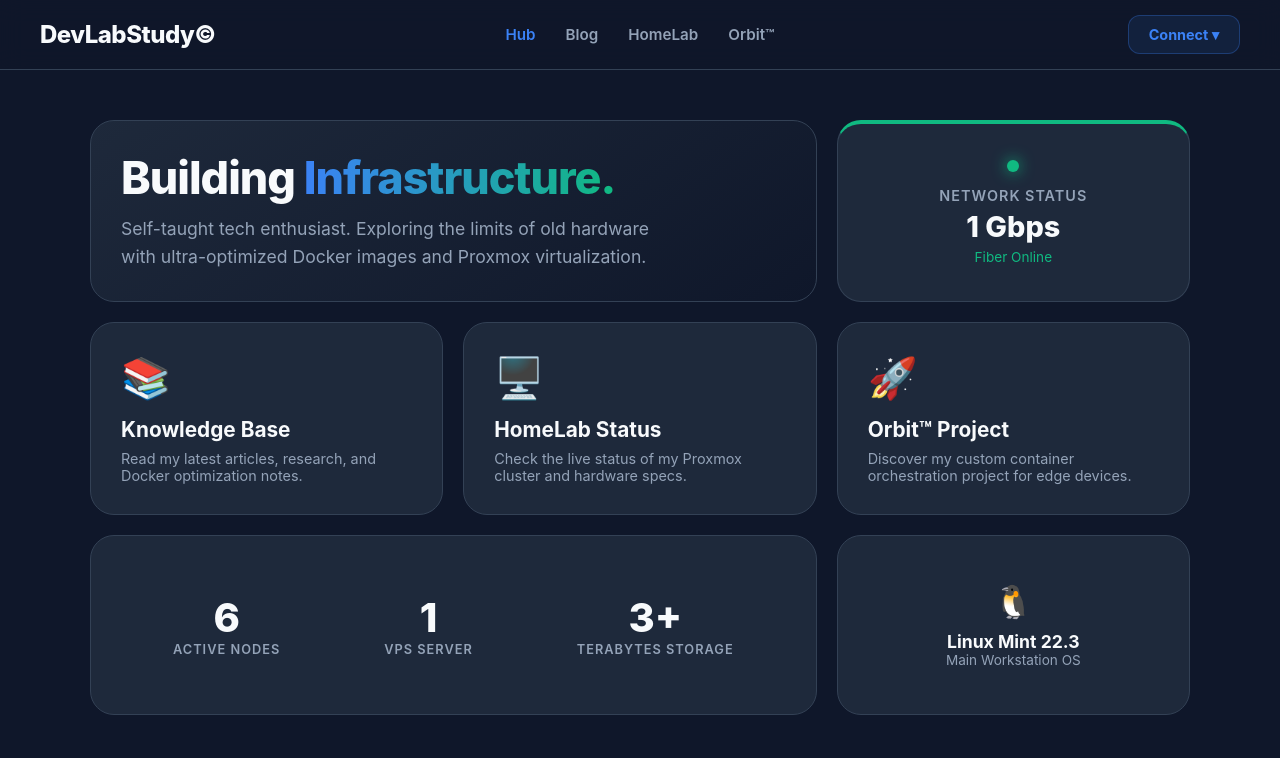
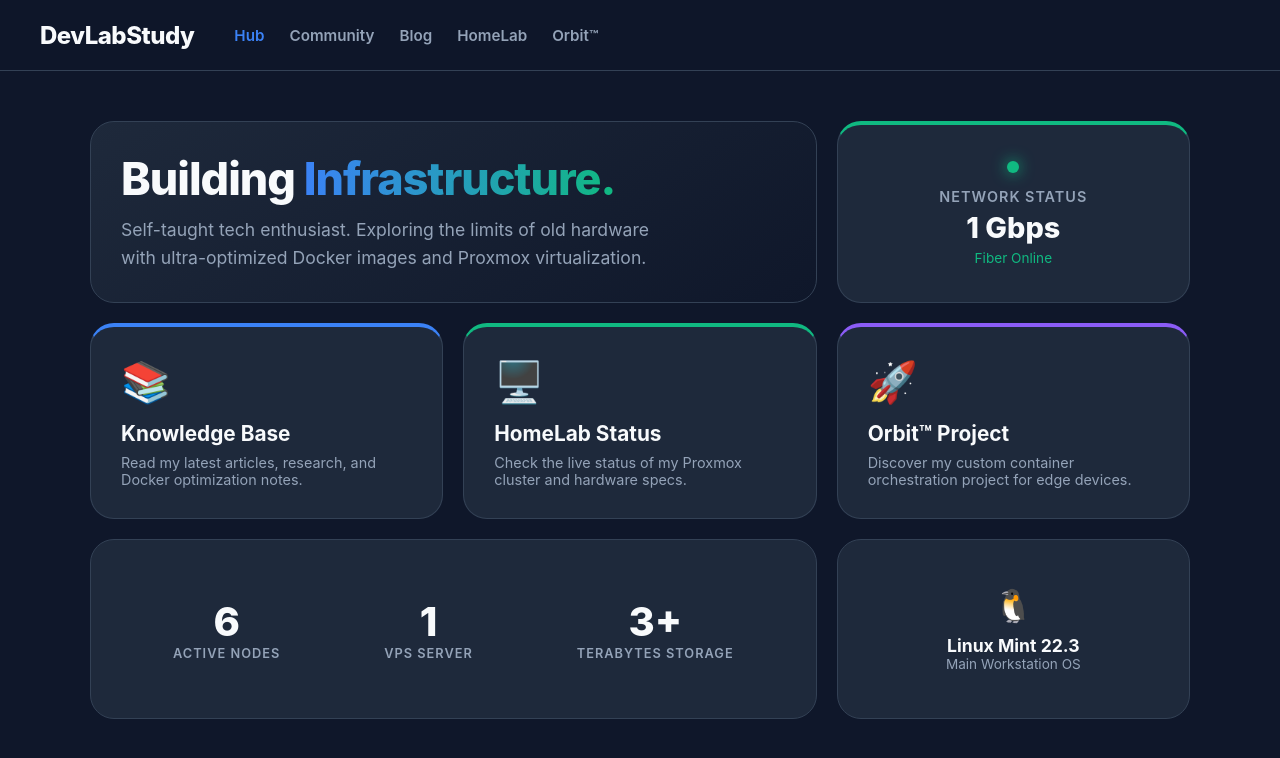
Before and after one commit to TobiMessi/TobiMessi.github.io, a Jekyll site: the page index.html, which Jekyll copies as it is, in a window 1280 px wide. Shown: the top 758 px of the page. Built offline with Jekyll 4.4.1, drawn with Linux system fonts in a browser that asks for light colours.

Commit message:
Update index.html

```diff
--- a/index.html
+++ b/index.html
@@ -3,197 +3,126 @@
 <head>
     <meta charset="UTF-8">
     <meta name="viewport" content="width=device-width, initial-scale=1.0">
-    <title>DevLabStudy© | Hub</title>
+    <title>DevLabStudy | Hub</title>
     <link rel="icon" type="image/png" href="/qr-code.png">
     <style>
         :root {
-            --bg-body: #0f172a; --bg-nav: rgba(15, 23, 42, 0.8); --bg-card: #1e293b;
+            --bg-body: #0f172a; --bg-nav: rgba(15, 23, 42, 0.85); --bg-card: #1e293b;
             --text-main: #f8fafc; --text-muted: #94a3b8; --border-color: #334155;
             --accent-blue: #3b82f6; --accent-purple: #8b5cf6; --accent-green: #10b981;
-            --radius-lg: 24px; --radius-md: 16px;
+            --radius-lg: 24px;
         }
 
-        body {
-            font-family: 'Inter', -apple-system, sans-serif; background: var(--bg-body); color: var(--text-main);
-            margin: 0; padding: 0; min-height: 100vh; -webkit-font-smoothing: antialiased;
-        }
+        body { font-family: 'Inter', -apple-system, sans-serif; background: var(--bg-body); color: var(--text-main); margin: 0; min-height: 100vh; -webkit-font-smoothing: antialiased; }
 
-        /* --- NAVBAR (Zgodnie z Twoimi wytycznymi) --- */
-        .navbar {
-            background: var(--bg-nav); backdrop-filter: blur(12px); border-bottom: 1px solid var(--border-color);
-            padding: 15px 40px; display: flex; justify-content: space-between; align-items: center;
-            position: sticky; top: 0; z-index: 100;
-        }
-        .nav-brand { font-size: 1.5rem; font-weight: 800; text-decoration: none; color: var(--text-main); letter-spacing: -0.5px; width: 200px; }
+        /* --- UNIWERSALNY NAVBAR --- */
+        .navbar { background: var(--bg-nav); backdrop-filter: blur(12px); border-bottom: 1px solid var(--border-color); padding: 15px 40px; display: flex; align-items: center; position: sticky; top: 0; z-index: 100; }
+        .nav-brand { font-size: 1.5rem; font-weight: 800; text-decoration: none; color: var(--text-main); letter-spacing: -0.5px; margin-right: 40px; }
 
-        /* Środek - linki główne */
-        .nav-center { display: flex; gap: 30px; justify-content: center; flex-grow: 1; }
+        .nav-center { display: flex; gap: 25px; align-items: center; }
         .nav-center a { text-decoration: none; color: var(--text-muted); font-weight: 600; font-size: 0.95rem; transition: color 0.3s; }
         .nav-center a:hover, .nav-center a.active { color: var(--accent-blue); }
 
-        /* Prawa strona - Rozsuwane menu Social Media */
-        .nav-right { width: 200px; display: flex; justify-content: flex-end; }
-        .dropdown { position: relative; display: inline-block; }
-        .dropbtn {
-            background: rgba(59, 130, 246, 0.1); color: var(--accent-blue); border: 1px solid rgba(59, 130, 246, 0.3);
-            padding: 10px 20px; border-radius: 12px; cursor: default; font-weight: 700; font-size: 0.9rem; transition: 0.3s;
-        }
-        .dropdown:hover .dropbtn { background: var(--accent-blue); color: #fff; }
+        /* Dropdown Community (Rozsuwane menu) */
+        .dropdown { position: relative; display: inline-block; padding: 10px 0; }
+        .dropbtn { color: var(--text-muted); font-weight: 600; font-size: 0.95rem; transition: 0.3s; cursor: pointer; }
+        .dropdown:hover .dropbtn { color: var(--accent-blue); }
 
-        /* Zawartość menu rozsuwanego */
-        .dropdown-content {
-            display: none; position: absolute; right: 0; top: 110%; background-color: var(--bg-card);
-            min-width: 180px; box-shadow: 0 10px 30px rgba(0,0,0,0.5); border-radius: 16px; border: 1px solid var(--border-color);
-            overflow: hidden; z-index: 1; opacity: 0; transform: translateY(-10px); transition: all 0.3s ease;
-        }
+        .dropdown-content { display: none; position: absolute; left: 0; top: 100%; background-color: var(--bg-card); min-width: 180px; box-shadow: 0 10px 30px rgba(0,0,0,0.5); border-radius: 12px; border: 1px solid var(--border-color); overflow: hidden; z-index: 1; opacity: 0; transform: translateY(-10px); transition: all 0.3s ease; }
         .dropdown:hover .dropdown-content { display: block; opacity: 1; transform: translateY(0); }
-        .dropdown-content a {
-            color: var(--text-main); padding: 12px 20px; text-decoration: none; display: flex; align-items: center; justify-content: space-between;
-            font-size: 0.9rem; font-weight: 600; border-bottom: 1px solid var(--border-color); transition: background 0.2s;
-        }
+        .dropdown-content a { color: var(--text-main) !important; padding: 12px 20px; text-decoration: none; display: flex; justify-content: space-between; font-size: 0.9rem; font-weight: 600; border-bottom: 1px solid var(--border-color); transition: background 0.2s; }
         .dropdown-content a:last-child { border-bottom: none; }
+        .dropdown-content a:hover { background: rgba(255,255,255,0.05); padding-left: 25px; }
 
-        /* Kolory social mediów przy najechaniu */
-        .dropdown-content a:hover { background: rgba(255,255,255,0.05); padding-left: 25px; }
-        .gh:hover { color: #8b949e !important; } .yt:hover { color: #ff0000 !important; }
-        .x:hover { color: #a8a8a8 !important; } .tt:hover { color: #ff0050 !important; }
-        .rd:hover { color: #ff4500 !important; }
+        /* BENTO GRID (Strona główna) */
+        .container { max-width: 1100px; margin: 50px auto; padding: 0 20px; }
+        .bento-grid { display: grid; grid-template-columns: repeat(3, 1fr); gap: 20px; grid-auto-rows: minmax(180px, auto); }
+        .bento-card { background: var(--bg-card); border: 1px solid var(--border-color); border-radius: var(--radius-lg); padding: 30px; display: flex; flex-direction: column; justify-content: center; position: relative; transition: transform 0.3s ease, border-color 0.3s ease; }
+        .bento-card:hover { transform: translateY(-5px); border-color: #475569; }
+        .span-2 { grid-column: span 2; }
 
-        /* --- BENTO GRID (Nowy wygląd strony głównej) --- */
-        .container { max-width: 1100px; margin: 50px auto; padding: 0 20px; }
-
-        .bento-grid {
-            display: grid; grid-template-columns: repeat(3, 1fr); gap: 20px; grid-auto-rows: minmax(180px, auto);
-        }
-
-        .bento-card {
-            background: var(--bg-card); border: 1px solid var(--border-color); border-radius: var(--radius-lg);
-            padding: 30px; display: flex; flex-direction: column; justify-content: center; position: relative; overflow: hidden;
-            transition: transform 0.3s ease, border-color 0.3s ease;
-        }
-        .bento-card:hover { transform: translateY(-5px); border-color: #475569; }
-
-        /* Duży kafelek powitalny */
-        .span-2 { grid-column: span 2; }
         .welcome-title { font-size: 2.8rem; font-weight: 800; margin: 0 0 10px 0; letter-spacing: -1px; }
         .welcome-title span { background: linear-gradient(to right, #3b82f6, #10b981); -webkit-background-clip: text; -webkit-text-fill-color: transparent; }
         .welcome-desc { color: var(--text-muted); font-size: 1.1rem; max-width: 80%; line-height: 1.6; margin: 0; }
 
-        /* Kafelki nawigacyjne (Blog, HomeLab, Orbit) */
         .nav-card { text-decoration: none; color: var(--text-main); justify-content: flex-start; }
-        .nav-card:hover { box-shadow: 0 10px 30px rgba(0,0,0,0.3); }
         .card-icon { font-size: 2.5rem; margin-bottom: 15px; }
         .card-title { font-size: 1.3rem; font-weight: 700; margin-bottom: 8px; }
         .card-desc { font-size: 0.9rem; color: var(--text-muted); margin: 0; }
 
-        /* Kolory akcentów dla kafelków */
-        .border-blue:hover { border-color: var(--accent-blue); }
-        .border-green:hover { border-color: var(--accent-green); }
-        .border-purple:hover { border-color: var(--accent-purple); }
-
-        /* Kafelek ze statystykami */
         .stats-box { display: flex; justify-content: space-around; text-align: center; width: 100%; }
         .stat { display: flex; flex-direction: column; }
         .stat-num { font-size: 2.5rem; font-weight: 800; color: var(--text-main); }
         .stat-label { font-size: 0.8rem; color: var(--text-muted); text-transform: uppercase; letter-spacing: 1px; font-weight: 600; }
 
-        /* Responsywność */
-        @media (max-width: 900px) {
-            .bento-grid { grid-template-columns: repeat(2, 1fr); }
-            .nav-center { display: none; } /* Na małych ekranach ukrywamy środek, żeby się nie zepsuło */
-        }
-        @media (max-width: 600px) {
-            .bento-grid { grid-template-columns: 1fr; }
-            .span-2 { grid-column: span 1; }
-            .navbar { padding: 15px; }
-            .nav-brand { font-size: 1.2rem; }
-        }
+        @media (max-width: 900px) { .bento-grid { grid-template-columns: repeat(2, 1fr); } .navbar { flex-direction: column; padding: 15px; gap: 15px; } .nav-brand { margin-right: 0; } .nav-center { flex-wrap: wrap; justify-content: center; } }
+        @media (max-width: 600px) { .bento-grid { grid-template-columns: 1fr; } .span-2 { grid-column: span 1; } }
     </style>
 </head>
 <body>
 
     <nav class="navbar">
-        <a href="/" class="nav-brand">DevLabStudy©</a>
-
+        <a href="/" class="nav-brand">DevLabStudy</a>
         <div class="nav-center">
             <a href="/" class="active">Hub</a>
+
+            <div class="dropdown">
+                <span class="dropbtn">Community</span>
+                <div class="dropdown-content">
+                    <a href="https://github.com/DevLabStudy">GitHub <span>↗</span></a>
+                    <a href="https://www.youtube.com/@devlabstudy">YouTube <span>↗</span></a>
+                    <a href="https://x.com/DevLabStudy">X / Twitter <span>↗</span></a>
+                    <a href="https://www.tiktok.com/@devlabstudy">TikTok <span>↗</span></a>
+                    <a href="https://www.reddit.com/user/devlabstudy">Reddit <span>↗</span></a>
+                </div>
+            </div>
+
             <a href="/blog">Blog</a>
             <a href="/homelab">HomeLab</a>
             <a href="/orbit">Orbit™</a>
-        </div>
-
-        <div class="nav-right">
-            <div class="dropdown">
-                <div class="dropbtn">Connect ▾</div>
-                <div class="dropdown-content">
-                    <a href="https://github.com/DevLabStudy" class="gh">GitHub <span>↗</span></a>
-                    <a href="https://www.youtube.com/@devlabstudy" class="yt">YouTube <span>↗</span></a>
-                    <a href="https://x.com/DevLabStudy" class="x">X / Twitter <span>↗</span></a>
-                    <a href="https://www.tiktok.com/@devlabstudy" class="tt">TikTok <span>↗</span></a>
-                    <a href="https://www.reddit.com/user/devlabstudy" class="rd">Reddit <span>↗</span></a>
-                </div>
-            </div>
         </div>
     </nav>
 
     <main class="container">
         <div class="bento-grid">
-
             <div class="bento-card span-2" style="background: linear-gradient(145deg, #1e293b, #0f172a);">
                 <h1 class="welcome-title">Building <span>Infrastructure.</span></h1>
                 <p class="welcome-desc">Self-taught tech enthusiast. Exploring the limits of old hardware with ultra-optimized Docker images and Proxmox virtualization.</p>
             </div>
-
             <div class="bento-card" style="align-items: center; border-top: 4px solid var(--accent-green);">
                 <div style="width: 12px; height: 12px; background: var(--accent-green); border-radius: 50%; box-shadow: 0 0 15px var(--accent-green); margin-bottom: 15px;"></div>
                 <div style="font-size: 0.9rem; color: var(--text-muted); font-weight: 600; text-transform: uppercase; letter-spacing: 1px;">Network Status</div>
                 <div style="font-size: 1.8rem; font-weight: 800; margin-top: 5px;">1 Gbps</div>
                 <div style="font-size: 0.85rem; color: var(--accent-green); margin-top: 5px;">Fiber Online</div>
             </div>
-
-            <a href="/blog" class="bento-card nav-card border-blue">
+            <a href="/blog" class="bento-card nav-card" style="border-top: 4px solid var(--accent-blue);">
                 <div class="card-icon">📚</div>
                 <div class="card-title">Knowledge Base</div>
                 <p class="card-desc">Read my latest articles, research, and Docker optimization notes.</p>
             </a>
-
-            <a href="/homelab" class="bento-card nav-card border-green">
+            <a href="/homelab" class="bento-card nav-card" style="border-top: 4px solid var(--accent-green);">
                 <div class="card-icon">🖥️</div>
                 <div class="card-title">HomeLab Status</div>
                 <p class="card-desc">Check the live status of my Proxmox cluster and hardware specs.</p>
             </a>
-
-            <a href="/orbit" class="bento-card nav-card border-purple">
+            <a href="/orbit" class="bento-card nav-card" style="border-top: 4px solid var(--accent-purple);">
                 <div class="card-icon">🚀</div>
                 <div class="card-title">Orbit™ Project</div>
                 <p class="card-desc">Discover my custom container orchestration project for edge devices.</p>
             </a>
-
             <div class="bento-card span-2" style="flex-direction: row; align-items: center;">
                 <div class="stats-box">
-                    <div class="stat">
-                        <span class="stat-num">6</span>
-                        <span class="stat-label">Active Nodes</span>
-                    </div>
-                    <div class="stat">
-                        <span class="stat-num">1</span>
-                        <span class="stat-label">VPS Server</span>
-                    </div>
-                    <div class="stat">
-                        <span class="stat-num">3+</span>
-                        <span class="stat-label">Terabytes Storage</span>
-                    </div>
+                    <div class="stat"><span class="stat-num">6</span><span class="stat-label">Active Nodes</span></div>
+                    <div class="stat"><span class="stat-num">1</span><span class="stat-label">VPS Server</span></div>
+                    <div class="stat"><span class="stat-num">3+</span><span class="stat-label">Terabytes Storage</span></div>
                 </div>
             </div>
-
             <div class="bento-card" style="text-align: center; justify-content: center;">
                 <div style="font-size: 2rem; margin-bottom: 10px;">🐧</div>
                 <div style="font-weight: 700; font-size: 1.1rem;">Linux Mint 22.3</div>
                 <div style="font-size: 0.85rem; color: var(--text-muted);">Main Workstation OS</div>
             </div>
-
         </div>
     </main>
-
 </body>
 </html>
```
